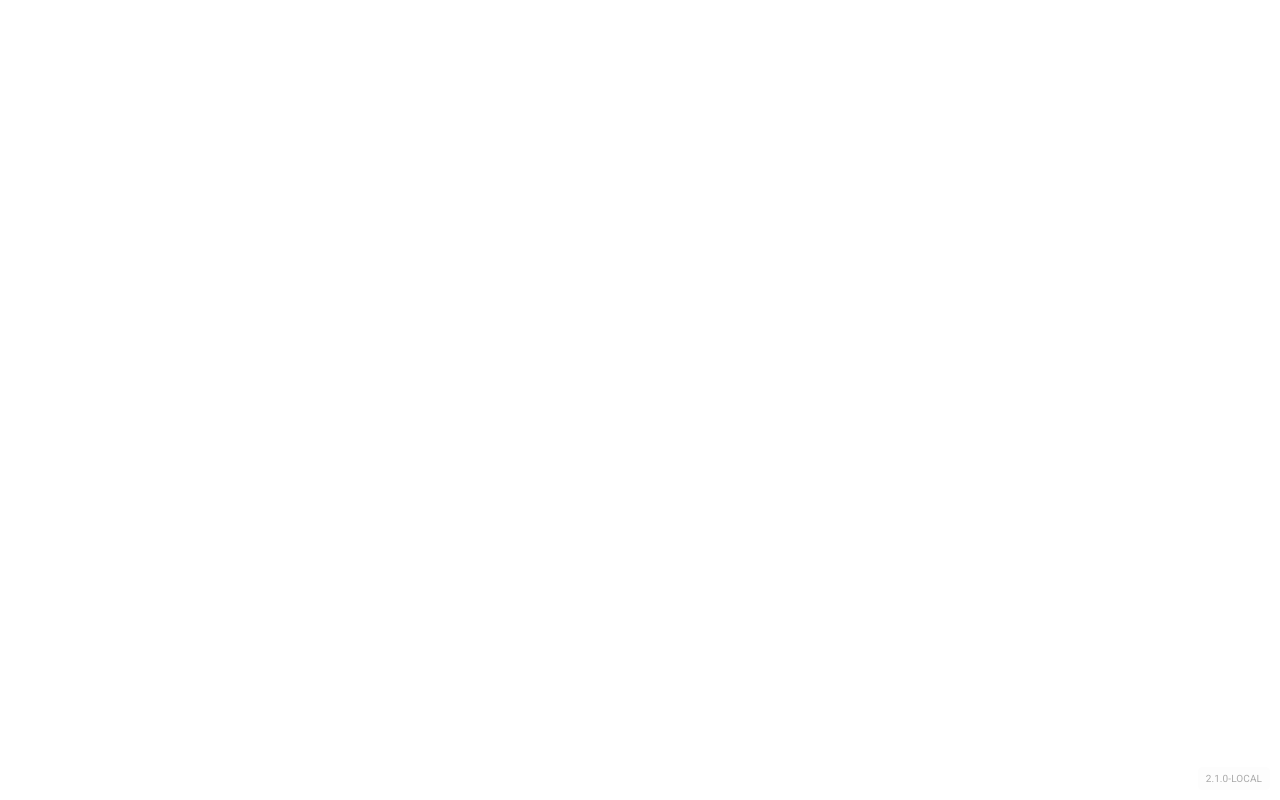
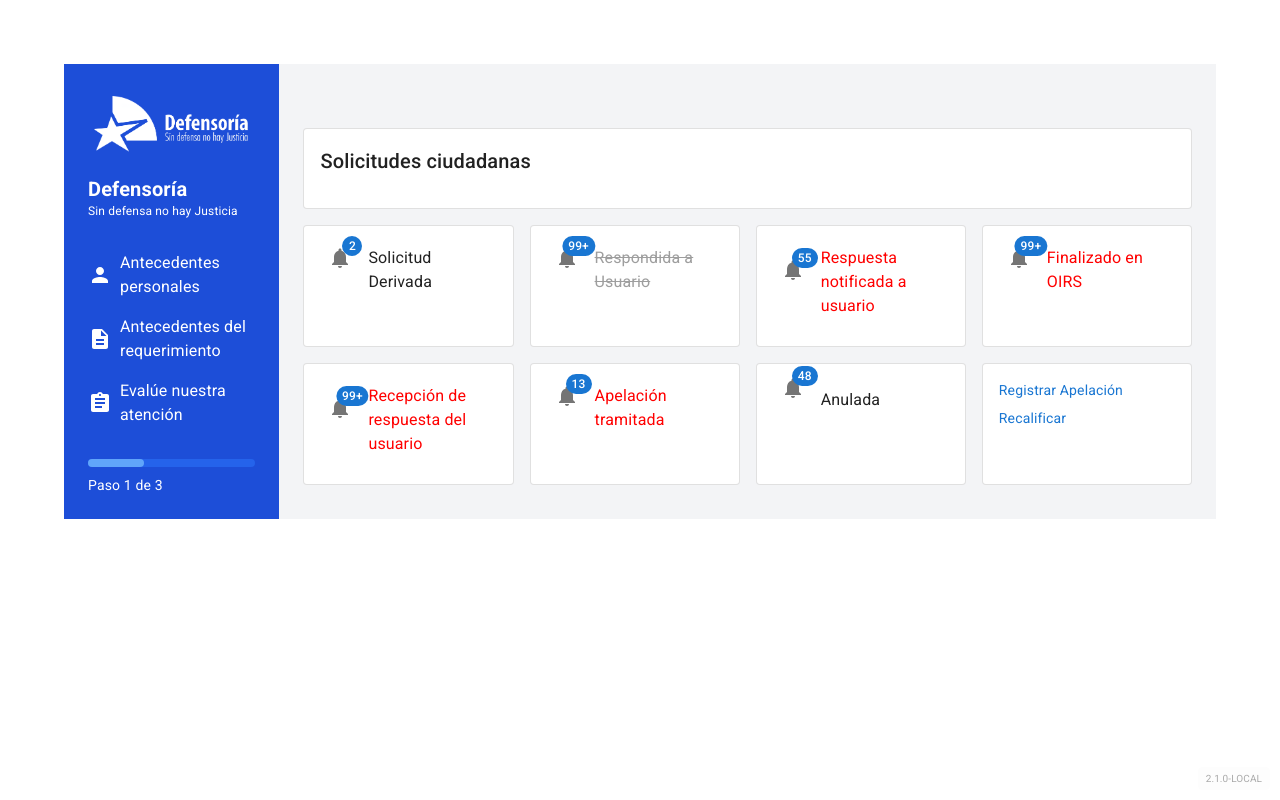
Before and after one commit to reneframirez/oirs-externo-frontend, a React (Vite) app: page /solicitudespendientes in a window 1280 px wide. Before the commit this address had no page. Built offline with nearby package versions, Linux system fonts and the light colour scheme.

Commit message:
Se agrega pantalla solicitud pendientes

```diff
--- a/src/App.jsx
+++ b/src/App.jsx
@@ -7,6 +7,7 @@ import Home from './pages/home.jsx'
 import DatosBasicos from './pages/DatosBasicos.jsx'
 import DatosCausa from './pages/DatosCausa.jsx'
 import Encuesta from './pages/Encuesta.jsx'
+import SolicitudesPendientes from './pages/SolicitudesPendientes.jsx';
 
 function App() {
 	useSesionExpiradaCheck()
@@ -19,6 +20,8 @@ function App() {
 				<Route path="/datosbasicos" element={<DatosBasicos />} />
 				<Route path="/datoscausa" element={<DatosCausa />} />
 				<Route path="/encuesta" element={<Encuesta />} />
+                <Route path="/solicitudespendientes" element={<SolicitudesPendientes />} />
+
 			</Route>
 		</Routes>
 	)
--- /dev/null
+++ b/src/pages/SolicitudesPendientes.jsx
@@ -0,0 +1,147 @@
+import React, { useState } from 'react';
+import { Card, CardContent, Typography, Box, Grid, ListItem, ListItemText, Badge, IconButton, Dialog, DialogTitle, DialogContent, DialogActions, Button, Table, TableBody, TableCell, TableContainer, TableHead, TableRow, Paper, Alert } from '@mui/material';
+import NotificationsIcon from '@mui/icons-material/Notifications';
+import { BrowserRouter as Router, Route, Routes, Link, useNavigate } from 'react-router-dom';
+import axios from 'axios';
+
+const SolicitudesPendientes = () => {
+  const [open, setOpen] = useState(false);
+  const [alertMessage, setAlertMessage] = useState(null);
+  const navigate = useNavigate();
+
+  const handleClickOpen = () => {
+    console.log('Dialog open triggered');
+    setOpen(true);
+  };
+
+  const handleClose = () => {
+    console.log('Dialog close triggered');
+    setOpen(false);
+  };
+
+  const handleLinkClick = (id) => {
+    axios
+      .get(`/api/solicitud/${id}`)
+      .then((response) => {
+        setAlertMessage(response.data.message);
+      })
+      .catch((error) => {
+        console.error('Error fetching solicitud data', error);
+        setAlertMessage('Error al obtener los datos. Por favor, inténtelo de nuevo más tarde.');
+      });
+  };
+
+  console.log('Rendering SolicitudesCard component');
+
+  return (
+    <Box sx={{ maxWidth: 1200, margin: 'auto', mt: 4 }}>
+      <Card variant="outlined" sx={{ mb: 2 }}>
+        <CardContent>
+          <Typography variant="h6" gutterBottom>
+            Solicitudes ciudadanas
+          </Typography>
+        </CardContent>
+      </Card>
+
+      <Grid container spacing={2}>
+        {[
+          { label: 'Solicitud Derivada', count: 2 },
+          { label: 'Respondida a Usuario', count: 1304, style: { color: 'grey.500', textDecoration: 'line-through' } },
+          { label: 'Respuesta notificada a usuario', count: 55, style: { color: 'red' } },
+          { label: 'Finalizado en OIRS', count: 172, style: { color: 'red' } },
+          { label: 'Recepción de respuesta del usuario', count: 500, style: { color: 'red' } },
+          { label: 'Apelación tramitada', count: 13, style: { color: 'red' } },
+          { label: 'Anulada', count: 48 },
+        ].map((item, index) => (
+          <Grid item xs={3} key={index}>
+            <Card variant="outlined" sx={{ height: '100%' }} onClick={handleClickOpen}>
+              <CardContent>
+                <Box sx={{ display: 'flex', alignItems: 'center' }}>
+                  <IconButton sx={{ mr: 1 }}>
+                    <Badge badgeContent={item.count} color="primary" sx={{ transform: 'translateY(-50%)' }}>
+                      <NotificationsIcon />
+                    </Badge>
+                  </IconButton>
+                  <ListItemText primary={item.label} sx={item.style} />
+                </Box>
+              </CardContent>
+            </Card>
+            {console.log(`Rendering card: ${item.label} with count: ${item.count}`)}
+          </Grid>
+        ))}
+
+        <Grid item xs={3}>
+          <Card variant="outlined" sx={{ height: '100%' }}>
+            <CardContent>
+              <Typography variant="body2" color="primary">
+                Registrar Apelación
+              </Typography>
+              <Typography variant="body2" color="primary" mt={1}>
+                Recalificar
+              </Typography>
+            </CardContent>
+          </Card>
+          {console.log('Rendering Registrar Apelación card')}
+        </Grid>
+      </Grid>
+
+      <Dialog open={open} onClose={handleClose} maxWidth="md" fullWidth>
+        <DialogTitle>Listado de Solicitudes Históricas</DialogTitle>
+        <DialogContent>
+          {console.log('Rendering Dialog content')}
+          <TableContainer component={Paper}>
+            <Table>
+              <TableHead>
+                <TableRow>
+                  <TableCell>Id</TableCell>
+                  <TableCell>Fecha Solicitud</TableCell>
+                  <TableCell>Tipo Solicitud</TableCell>
+                  <TableCell>Respondido en (días)</TableCell>
+                </TableRow>
+              </TableHead>
+              <TableBody>
+                {[
+                  { id: 38256, fecha: '23-12-2019', tipo: 'Petición Otro', respondidoEn: 0 },
+                  { id: 38182, fecha: '12-12-2019', tipo: 'Consulta Información General', respondidoEn: 1 },
+                  { id: 38080, fecha: '09-12-2019', tipo: 'Reclamo por Defensa Se solicita cambio de Defensor', respondidoEn: 4 },
+                  { id: 38051, fecha: '04-12-2019', tipo: 'Reclamo por Defensa Se solicita cambio de Defensor', respondidoEn: 3 },
+                  { id: 37981, fecha: '27-11-2019', tipo: 'Petición Otro', respondidoEn: 2 },
+                  { id: 37946, fecha: '25-11-2019', tipo: 'Petición Otro', respondidoEn: 9 },
+                  { id: 37874, fecha: '18-11-2019', tipo: 'Reclamo por Defensa Se solicita cambio de Defensor', respondidoEn: 8 },
+                  { id: 37875, fecha: '18-11-2019', tipo: 'Reclamo por Defensa Se solicita cambio de Defensor', respondidoEn: 4 },
+                  { id: 37818, fecha: '12-11-2019', tipo: 'Reclamo por Defensa no realiza diligencias oportunamente', respondidoEn: 2 },
+                  { id: 37882, fecha: '11-11-2019', tipo: 'Reclamo por Defensa Mal trato del o de la defensor', respondidoEn: 2 },
+                ].map((row) => (
+                  <TableRow key={`row-${row.id}`}>
+                    <TableCell>
+                      <Link to={`#solicitud-${row.id}`} onClick={() => handleLinkClick(row.id)} style={{ textDecoration: 'none', color: 'inherit' }}>
+                        {row.id}
+                      </Link>
+                    </TableCell>
+                    <TableCell>{row.fecha}</TableCell>
+                    <TableCell>{row.tipo}</TableCell>
+                    <TableCell>{row.respondidoEn}</TableCell>
+                    {console.log(`Rendering table row: Id: ${row.id}, Tipo: ${row.tipo}`)}
+                  </TableRow>
+                ))}
+              </TableBody>
+            </Table>
+          </TableContainer>
+        </DialogContent>
+        <DialogActions>
+          <Button onClick={handleClose} color="primary">
+            Cerrar
+          </Button>
+        </DialogActions>
+      </Dialog>
+
+      {alertMessage && (
+        <Alert onClose={() => setAlertMessage(null)} severity="info" sx={{ mt: 2 }}>
+          {alertMessage}
+        </Alert>
+      )}
+    </Box>
+  );
+};
+
+export default SolicitudesPendientes;
```
